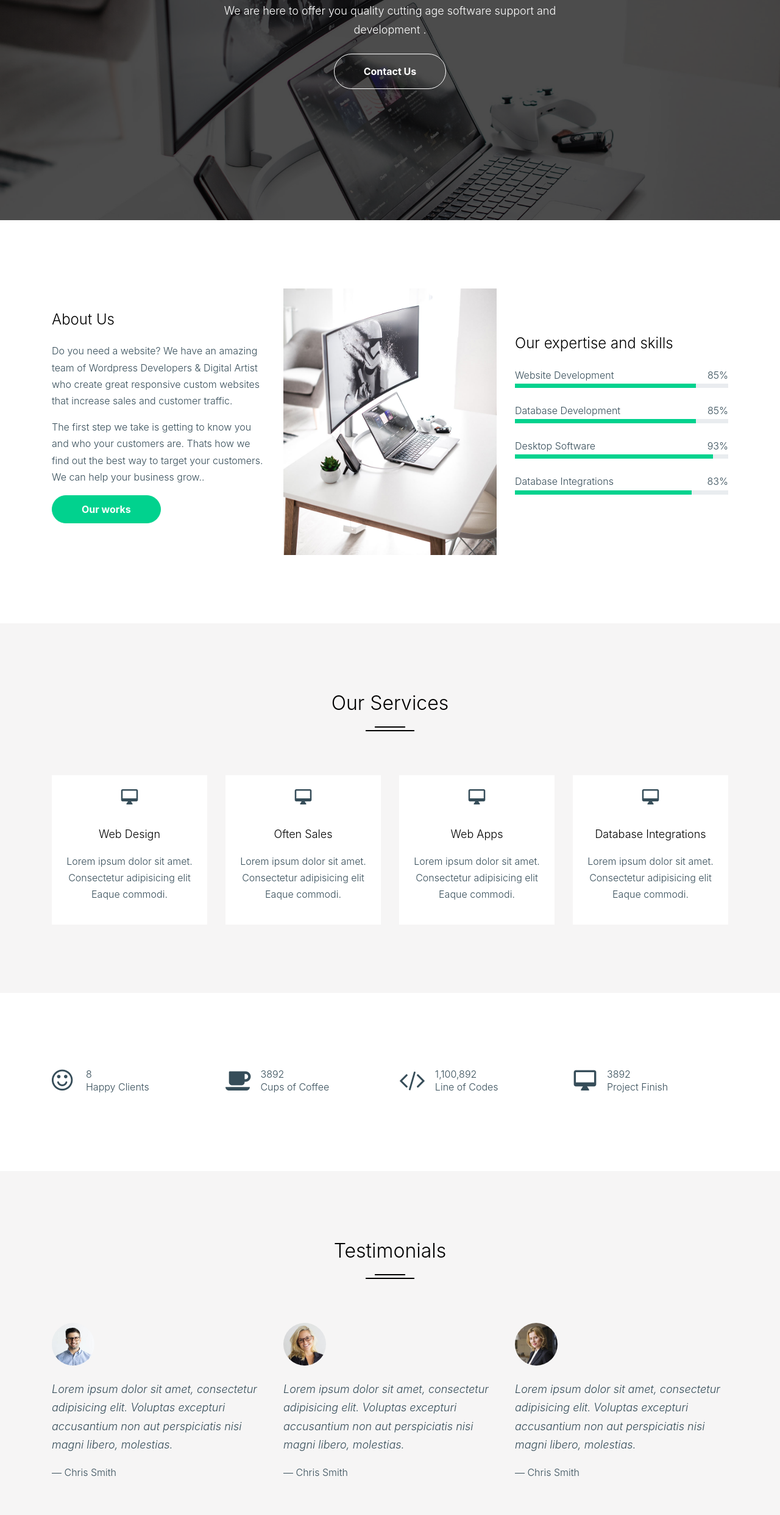
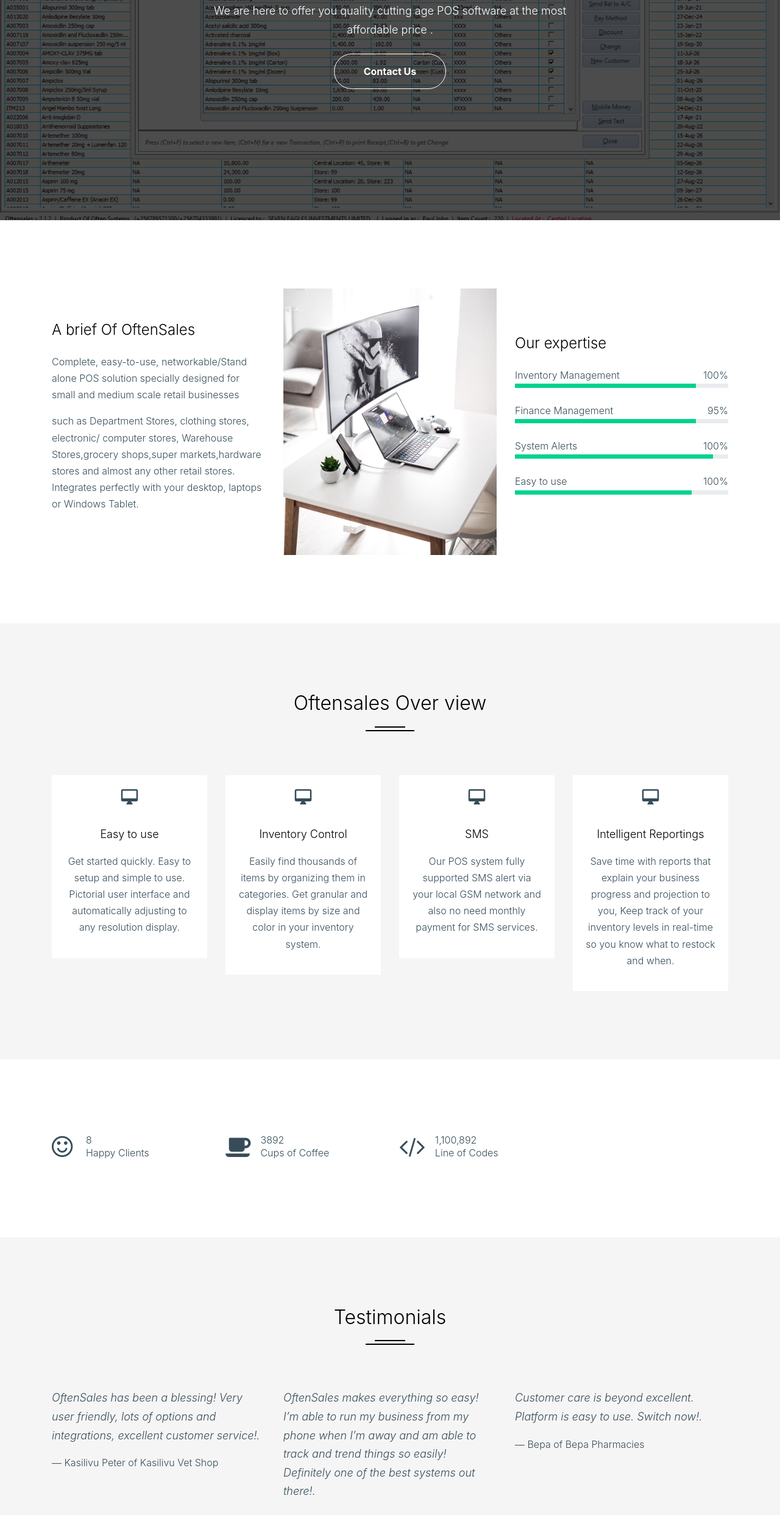
Before and after one commit to mukiibiismail/Often, a plain HTML site: page index.html in a window 1280 px wide. Shown: the part 316-2800 px from the top of the page at 61% size. Drawn offline with Linux system fonts and the light colour scheme; files whose address does not match are found by name; a web font is replaced by a local one.

Commit message:
08 OCT 2019 Upgrade

```diff
--- a/index.html
+++ b/index.html
@@ -2,7 +2,7 @@
 <html lang="en">
 
   <head>
-    <title>Often SYSTEMS</title>
+    <title>Often Sales POS</title>
     <meta charset="utf-8">
     <meta name="viewport" content="width=device-width, initial-scale=1, shrink-to-fit=no">
 
@@ -46,7 +46,7 @@
 
             <div class="col-3 ">
               <div class="site-logo">
-                <a href="index.html" class="font-weight-bold">Often Systems.</a>
+                <a href="index.html" class="font-weight-bold">Often Sales POS</a>
               </div>
             </div>
 
@@ -60,9 +60,6 @@
               <nav class="site-navigation text-right ml-auto d-none d-lg-none" role="navigation">
                 <ul class="site-menu main-menu js-clone-nav ml-auto ">
                   <li class="active"><a href="index.html" class="nav-link">Home</a></li>
-                  <li><a href="about.html" class="nav-link">About</a></li>
-                  <li><a href="work.html" class="nav-link">Work</a></li>
-                  <li><a href="journal.html" class="nav-link">Journal</a></li>
                   <li><a href="contact.html" class="nav-link">Contact</a></li>
                 </ul>
               </nav>
@@ -75,13 +72,13 @@
       </header>
 
     <div class="ftco-blocks-cover-1">
-      <div class="site-section-cover overlay" style="background-image: url('images/hero_1.jpg')">
+      <div class="site-section-cover overlay" style="background-image: url('images/hero_1.png')">
         <div class="container">
           <div class="row align-items-center justify-content-center">
             <div class="col-md-7 text-center">
-              <h1 class="mb-4 text-white">Often Systems Sofware Design Agency</h1>
-              <p class="mb-4">We are here to offer you quality cutting age software support and development .</p>
-              <p><a href="#" class="btn btn-primary btn-outline-white py-3 px-5">Contact Us</a></p>
+              <h1 class="mb-4 text-white">Often Sales Inventory & POS System</h1>
+              <p class="mb-4">We are here to offer you quality cutting age POS software at the most affordable price .</p>
+              <p><a href="contact.html" class="btn btn-primary btn-outline-white py-3 px-5">Contact Us</a></p>
             </div>
           </div>
         </div>
@@ -93,23 +90,24 @@
       <div class="container">
         <div class="row align-items-center">
           <div class="col-md-4">
-            <h2 class="h4 mb-4">About Us</h2>
-            <p> Do you need a website? We have an amazing  team  of Wordpress Developers & Digital Artist who create great  responsive custom websites that increase sales and customer traffic.
+            <h2 class="h4 mb-4">A brief Of OftenSales</h2>
+            <p>Complete, easy-to-use, networkable/Stand alone POS solution specially designed for small and medium scale retail businesses
+
             </p>
-            <p>The  first step we take is getting to know you and who your customers are.  Thats how we find out the best way to target your customers. We can help  your business grow..</p>
-            <p><a href="#" class="btn btn-primary text-white px-5">Our works</a></p>
-          </div>
+            <p>such as Department Stores, clothing stores, electronic/ computer stores, Warehouse Stores,grocery shops,super markets,hardware stores and almost any other retail stores.
+                Integrates perfectly with your desktop, laptops or Windows Tablet.</p>
+             </div>
           <div class="col-md-4">
             <img src="images/about_1.jpg" alt="Image" class="img-fluid">
           </div>
           <div class="col-md-4">
 
-            <h2 class="h4 mb-4">Our expertise and skills</h2>
+            <h2 class="h4 mb-4">Our expertise</h2>
 
             <div class="progress-wrap mb-4">
               <div class="d-flex">
-                <span>Website Development</span>
-                <span class="ml-auto">85%</span>
+                <span>Inventory Management</span>
+                <span class="ml-auto">100%</span>
               </div>
               <div class="progress rounded-0" style="height: 7px;">
                 <div class="progress-bar" role="progressbar" style="width: 85%;" aria-valuenow="85" aria-valuemin="0" aria-valuemax="100"></div>
@@ -118,8 +116,8 @@
 
             <div class="progress-wrap mb-4">
               <div class="d-flex">
-                <span>Database Development</span>
-                <span class="ml-auto">85%</span>
+                <span>Finance Management</span>
+                <span class="ml-auto">95%</span>
               </div>
               <div class="progress rounded-0" style="height: 7px;">
                 <div class="progress-bar" role="progressbar" style="width: 85%;" aria-valuenow="85" aria-valuemin="0" aria-valuemax="100"></div>
@@ -128,8 +126,8 @@
 
             <div class="progress-wrap mb-4">
               <div class="d-flex">
-                <span>Desktop Software</span>
-                <span class="ml-auto">93%</span>
+                <span>System Alerts</span>
+                <span class="ml-auto">100%</span>
               </div>
               <div class="progress rounded-0" style="height: 7px;">
                 <div class="progress-bar" role="progressbar" style="width: 93%;" aria-valuenow="93" aria-valuemin="0" aria-valuemax="100"></div>
@@ -138,8 +136,8 @@
 
             <div class="progress-wrap mb-4">
               <div class="d-flex">
-                <span>Database Integrations</span>
-                <span class="ml-auto">83%</span>
+                <span>Easy to use</span>
+                <span class="ml-auto">100%</span>
               </div>
               <div class="progress rounded-0" style="height: 7px;">
                 <div class="progress-bar" role="progressbar" style="width: 83%;" aria-valuenow="83" aria-valuemin="0" aria-valuemax="100"></div>
@@ -156,7 +154,7 @@
       <div class="container">
         <div class="row mb-5">
           <div class="col-md-7 mx-auto text-center">
-            <h2 class="heading-29190">Our Services</h2>
+            <h2 class="heading-29190">Oftensales Over view</h2>
           </div>
         </div>
         <div class="row">
@@ -165,8 +163,9 @@
               <span class="d-block wrap-icon">
                 <span class="icon-desktop_mac"></span>
               </span>
-              <h3>Web Design</h3>
-              <p>Lorem ipsum dolor sit amet. Consectetur adipisicing elit Eaque commodi.</p>
+              <h3>Easy to use</h3>
+              <p>Get started quickly. Easy to setup and simple to use.
+                Pictorial user interface and automatically adjusting to any resolution display.</p>
             </div>
           </div>
           <div class="col-md-6 col-lg-3">
@@ -174,8 +173,9 @@
               <span class="d-block wrap-icon">
                 <span class="icon-desktop_mac"></span>
               </span>
-              <h3>Often Sales</h3>
-              <p>Lorem ipsum dolor sit amet. Consectetur adipisicing elit Eaque commodi.</p>
+              <h3>Inventory Control</h3>
+              <p>Easily find thousands of items by organizing them in categories.
+                Get granular and display items by size and color in your inventory system.</p>
             </div>
           </div>
           <div class="col-md-6 col-lg-3">
@@ -183,8 +183,8 @@
               <span class="d-block wrap-icon">
                 <span class="icon-desktop_mac"></span>
               </span>
-              <h3>Web Apps</h3>
-              <p>Lorem ipsum dolor sit amet. Consectetur adipisicing elit Eaque commodi.</p>
+              <h3>SMS</h3>
+              <p>Our POS system fully supported SMS alert via your local GSM network and also no need monthly payment for SMS services.</p>
             </div>
           </div>
           <div class="col-md-6 col-lg-3">
@@ -192,8 +192,9 @@
               <span class="d-block wrap-icon">
                 <span class="icon-desktop_mac"></span>
               </span>
-              <h3>Database Integrations</h3>
-              <p>Lorem ipsum dolor sit amet. Consectetur adipisicing elit Eaque commodi.</p>
+              <h3>Intelligent Reportings</h3>
+              <p>Save time with reports that explain your business progress and projection to you,
+                Keep track of your inventory levels in real-time so you know what to restock and when.</p>
             </div>
           </div>
         </div>
@@ -306,15 +307,8 @@
               </div>
             </div>
           </div>
-          <div class="col-md-6 col-lg-3 mb-4 mb-lg-0">
-            <div class="fact-39281 d-flex align-items-center">
-              <div class="wrap-icon mr-3">
-                <span class="icon-desktop_mac"></span>
-              </div>
-              <div class="text">
-                <span class="d-block">3892</span>
-                <span>Project Finish</span>
-              </div>
+
+
             </div>
           </div>
         </div>
@@ -353,40 +347,36 @@
           <div class="col-lg-4 col-md-6">
 
             <div>
-              <div class="person-pic-39219 mb-4">
-                <img src="images/person_1.jpg" alt="Image" class="img-fluid">
-              </div>
+
 
               <blockquote class="quote_39823">
-                <p>Lorem ipsum dolor sit amet, consectetur adipisicing elit. Voluptas excepturi accusantium non aut perspiciatis nisi magni libero, molestias.</p>
+                <p>OftenSales has been a blessing! Very user friendly,
+                   lots of options and integrations, excellent customer service!.</p>
               </blockquote>
-              <p>&mdash; Chris Smith</p>
+              <p>&mdash; Kasilivu Peter of Kasilivu Vet Shop</p>
             </div>
           </div>
           <div class="col-lg-4 col-md-6">
 
 
             <div>
-              <div class="person-pic-39219 mb-4">
-                <img src="images/person_2.jpg" alt="Image" class="img-fluid">
-              </div>
+
               <blockquote class="quote_39823">
-                <p>Lorem ipsum dolor sit amet, consectetur adipisicing elit. Voluptas excepturi accusantium non aut perspiciatis nisi magni libero, molestias.</p>
+                <p>OftenSales makes everything so easy! I’m able to run my business from my phone when I’m away
+                   and am able to track and trend things so easily! Definitely one of the best systems out there!.</p>
               </blockquote>
-              <p>&mdash; Chris Smith</p>
+              <p>&mdash; Kwagaliza Andrew of Kwagaliza Enterprises</p>
             </div>
 
           </div>
           <div class="col-lg-4 col-md-6">
 
             <div>
-              <div class="person-pic-39219 mb-4">
-                <img src="images/person_3.jpg" alt="Image" class="img-fluid">
-              </div>
+
               <blockquote class="quote_39823">
-                <p>Lorem ipsum dolor sit amet, consectetur adipisicing elit. Voluptas excepturi accusantium non aut perspiciatis nisi magni libero, molestias.</p>
+                <p>Customer care is beyond excellent. Platform is easy to use. Switch now!.</p>
               </blockquote>
-              <p>&mdash; Chris Smith</p>
+              <p>&mdash; Bepa of Bepa Pharmacies</p>
             </div>
           </div>
         </div>
@@ -449,43 +439,6 @@
       </div>
     </div>-->
 
-    <footer class="site-footer">
-      <div class="container">
-        <div class="row">
-          <div class="col-lg-3">
-            <h2 class="footer-heading mb-3">About Me</h2>
-                <p> Do you need a website? We have an amazing  team  of Wordpress Developers & Digital Artist who create great  responsive custom websites that increase sales and customer traffic.
-                  The  first step we take is getting to know you and who your customers are.  Thats how we find out the best way to target your customers. We can help  your business grow. </p>
-          </div>
-          <div class="col-lg-8 ml-auto">
-            <div class="row">
-              <div class="col-lg-6 ml-auto">
-                <h2 class="footer-heading mb-4">Quick Links</h2>
-                <ul class="list-unstyled">
-                  <li><a href="#">About Us</a></li>
-                  <li><a href="#">Testimonials</a></li>
-                  <li><a href="#">Terms of Service</a></li>
-                  <li><a href="#">Privacy</a></li>
-                  <li><a href="#">Contact Us</a></li>
-                </ul>
-              </div>
-              <div class="col-lg-6">
-                <h2 class="footer-heading mb-4">Connect</h2>
-                <div class="social_29128 white mb-5">
-                  <a href="#"><span class="icon-facebook"></span></a>
-                  <a href="#"><span class="icon-instagram"></span></a>
-                  <a href="#"><span class="icon-twitter"></span></a>
-                 </div>
-                <h2 class="footer-heading mb-4">Newsletter</h2>
-                <form action="#" class="d-flex" class="subscribe">
-                  <input type="text" class="form-control mr-3" placeholder="Email">
-                  <input type="submit" value="Send" class="btn btn-primary">
-                </form>
-              </div>
-
-            </div>
-          </div>
-        </div>
         <div class="row pt-5 mt-5 text-center">
           <div class="col-md-12">
             <div class="border-top pt-5">
```
Also changed, not shown: contact.html (+10 -78 lines), images/hero_1.png (added).
